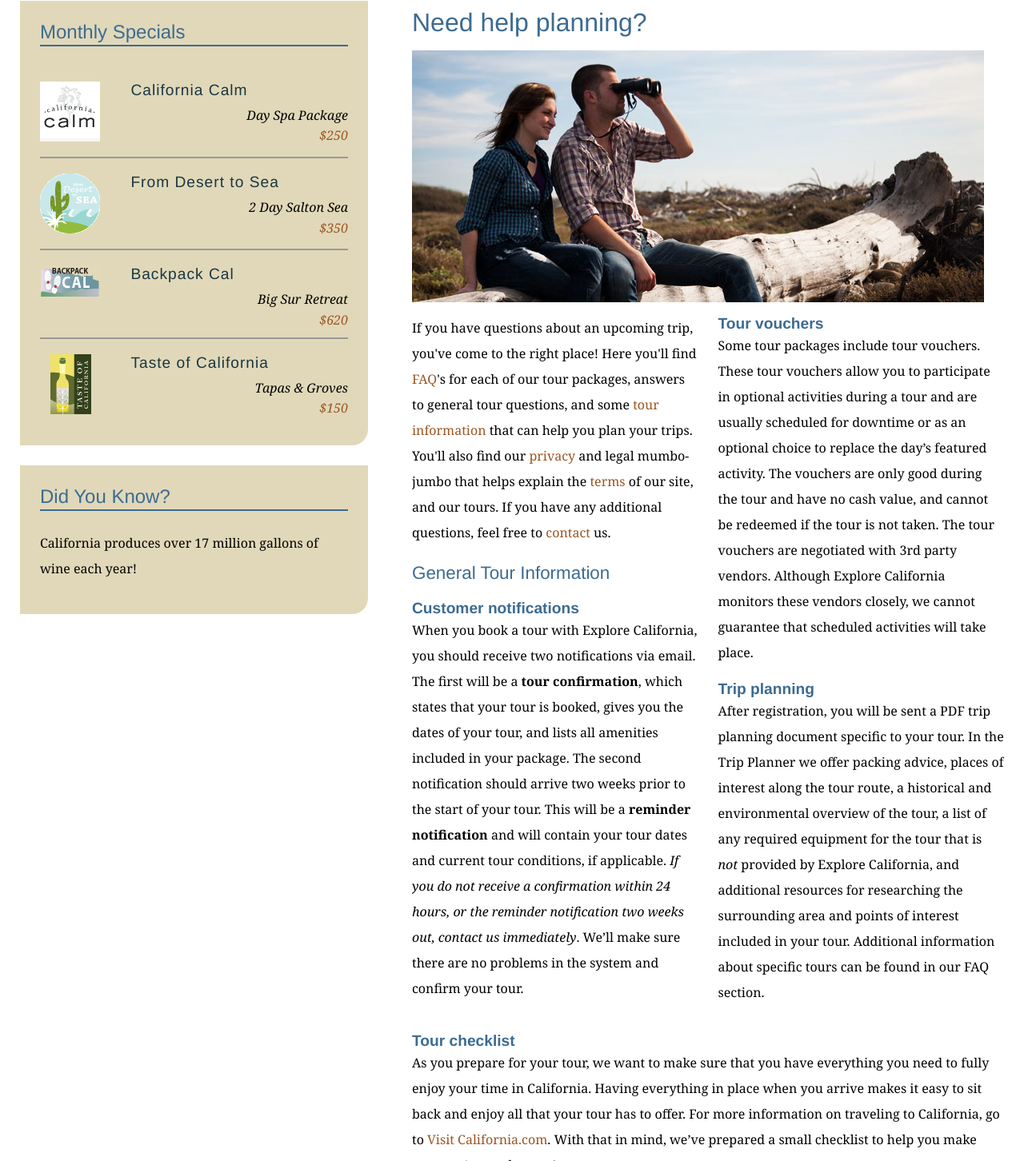
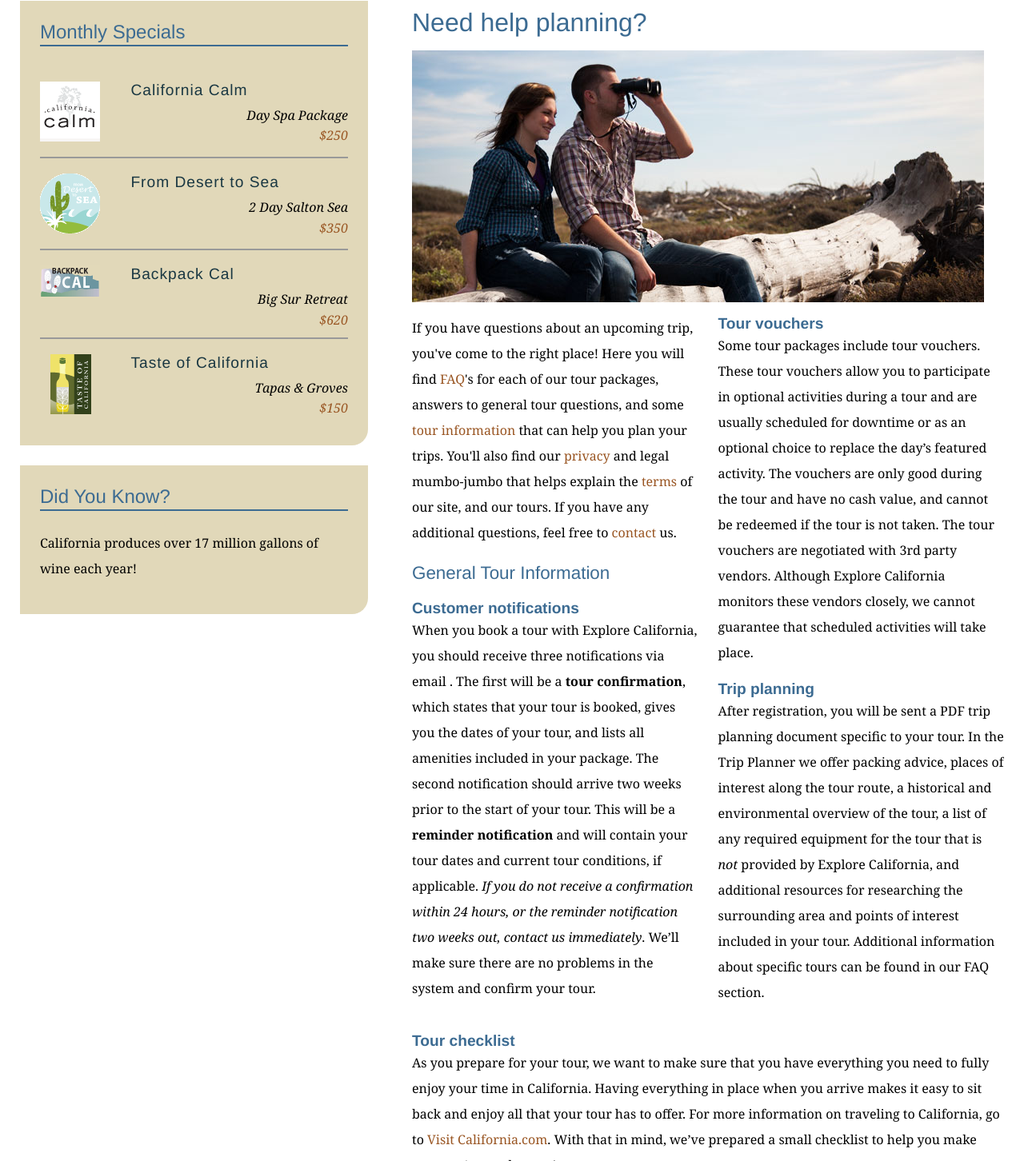
Before and after one commit to amalykhi/explore_california, a plain HTML site: page resources.html in a window 1280 px wide. Shown: the part 274-1726 px from the top of the page at 80% size. Drawn offline with Linux system fonts and the light colour scheme.

Commit message:
new comm new 'll

```diff
--- a/resources.html
+++ b/resources.html
@@ -68,12 +68,12 @@
           <h1>Need help planning?</h1>
           <img src="assets/images/looking.jpg" alt="Plan your tour" class="articleImage" />
           <div class="multiCol">
-            <p>If you have questions about an upcoming trip, you've come to the right place! Here you'll find <a href="resources/faq.html">FAQ</a>'s for each of our tour packages, answers to general tour questions, and some <a href="resources/links.html">tour information</a> that can help you plan your trips. You'll also find our <a href="resources/legal.html">privacy</a> and legal mumbo-jumbo that helps explain the <a href="explorers/join.html">terms</a> of our site, and our tours. If you have any additional questions, feel free to <a href="contact.html">contact</a> us.</p>
+            <p>If you have questions about an upcoming trip, you've come to the right place! Here you will find <a href="resources/faq.html">FAQ</a>'s for each of our tour packages, answers to general tour questions, and some <a href="resources/links.html">tour information</a> that can help you plan your trips. You'll also find our <a href="resources/legal.html">privacy</a> and legal mumbo-jumbo that helps explain the <a href="explorers/join.html">terms</a> of our site, and our tours. If you have any additional questions, feel free to <a href="contact.html">contact</a> us.</p>
 
             <h2>General Tour Information</h2>
 
             <h3>Customer notifications</h3>
-            <p>When you book a tour with Explore California, you should receive two notifications via email. The first will be a <strong>tour confirmation</strong>, which states that your tour is booked, gives you the dates of your tour, and lists all amenities included in your package. The second notification should arrive two weeks prior to the start of your tour. This will be a <strong>reminder notification</strong> and will contain your tour dates and current tour conditions, if applicable. <em>If you do not receive a confirmation within 24 hours, or the reminder notification two weeks out, contact us immediately</em>. We’ll make sure there are no problems in the system and confirm your tour.</p>
+            <p>When you book a tour with Explore California, you should receive three notifications via email . The first will be a <strong>tour confirmation</strong>, which states that your tour is booked, gives you the dates of your tour, and lists all amenities included in your package. The second notification should arrive two weeks prior to the start of your tour. This will be a <strong>reminder notification</strong> and will contain your tour dates and current tour conditions, if applicable. <em>If you do not receive a confirmation within 24 hours, or the reminder notification two weeks out, contact us immediately</em>. We’ll make sure there are no problems in the system and confirm your tour.</p>
 
             <h3>Tour vouchers</h3>
             <p>Some tour packages include tour vouchers. These tour vouchers allow you to participate in optional activities during a tour and are usually scheduled for downtime or as an optional choice to replace the day’s featured activity. The vouchers are only good during the tour and have no cash value, and cannot be redeemed if the tour is not taken. The tour vouchers are negotiated with 3rd party vendors. Although Explore California monitors these vendors closely, we cannot guarantee that scheduled activities will take place.</p>
```
Also changed, not shown: support.html (+1 -1 lines).
